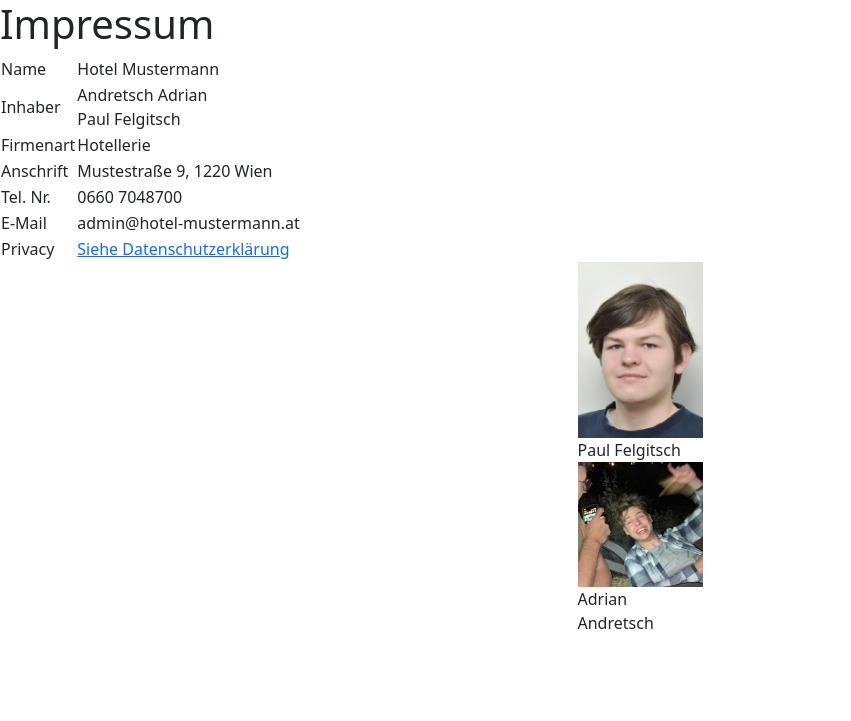
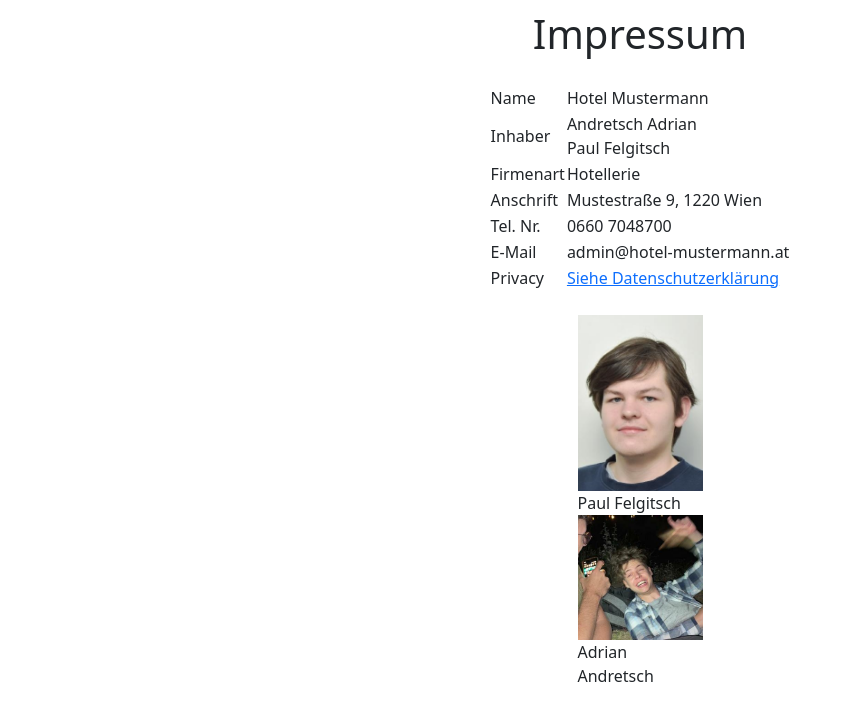
Before and after one commit to if22b151/Hotel-Website, a PHP site: page /ImpressumBootstrap.html in a window 1280 px wide. Shown: the top 721 px of the page, without its empty margins (0-851 px from the left). Run offline with PHP 8.4, Linux system fonts and the light colour scheme.

Commit message:
Update styles.css

```diff
--- a/styles.css
+++ b/styles.css
@@ -23,3 +23,21 @@
 .RegisterButton{
     margin-top: 25px;
 }
+.Impressumheader{
+    display: flex;
+    justify-content: center;
+    align-items: center;
+    height: 75px;
+}
+.ContainerImp{
+    display: flex;
+    justify-content: center;
+    align-items: center;
+    height: 75px;
+    margin-top: 75px;
+    border-color: grey;
+}
+.Images{
+    margin-top: 90px;
+
+}
```
